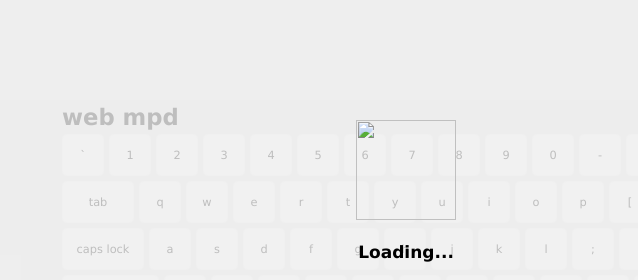
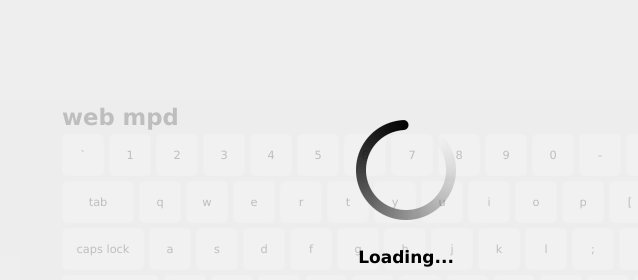
Before and after one commit to max-mapper/web-mpd, a website: page index.html in a window 1280 px wide. Shown: the top 280 px of the page, 234-872 px from the left. Drawn offline with Linux system fonts and the light colour scheme; the site is published under a folder, as on GitHub Pages, so addresses that start at the root find nothing.

Commit message:
Modified image reference

```diff
--- a/index.html
+++ b/index.html
@@ -10,7 +10,7 @@
     <div id="loading-screen">
       <div class="column"></div>
       <section class="column">
-        <img src="/images/loading.png">
+        <img src="images/loading.png">
         <center>
           <h2>Loading...</h2>
         </center>
```
